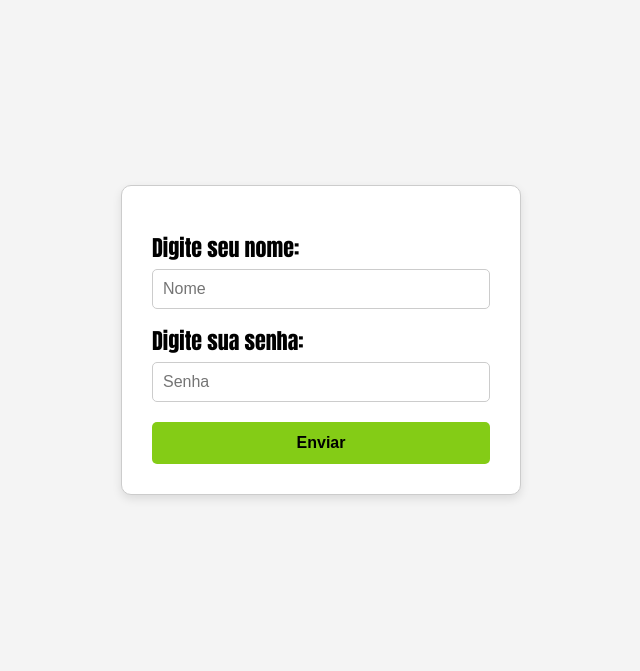
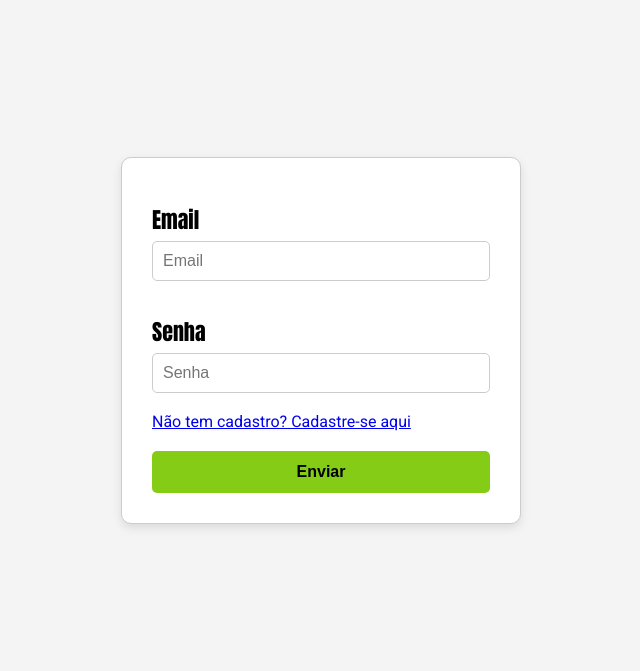
Before and after one commit to Maria72714/Gorilla_PSI, a Flask app: page /login in a window 1280 px wide. Shown: the part 189-860 px from the top of the page, without its empty margins (319-959 px from the left). Run offline with Flask 3, Linux system fonts and the light colour scheme.

Commit message:
agora o login é feito através de email e senha

```diff
--- a/templates/login.html
+++ b/templates/login.html
@@ -16,13 +16,14 @@
         <div class="main">
             <div class="logar">
                 <form action="{{ url_for('login') }}" method="POST">
-                    <label for="nome">Digite seu nome:</label>
-                    <input type="text" name="nome" id="nome" placeholder="Nome" required>
+                <label for="email">Email</label>
+                <input type="email" name="email" placeholder="Email" required><br>
+                <label for="senha">Senha</label>
+                <!-- Campo senha -->
+                <input type="password" name="senha" placeholder="Senha" required><br>
+                <a href="{{url_for('cadastro')}}">Não tem cadastro? Cadastre-se aqui</a>
 
-                    <label for="senha">Digite sua senha:</label>
-                    <input type="password" name="senha" id="senha" placeholder="Senha" required>
-
-                    <button type="submit">Enviar</button>
+                <button type="submit">Enviar</button>
                 </form>
             </div>
         </div>
```
